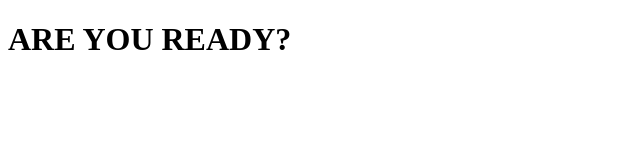
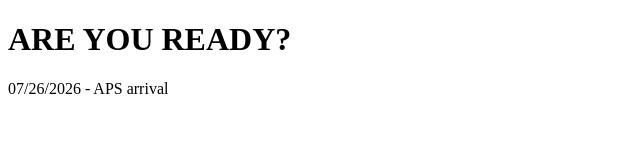
Before and after one commit to silverdriveband/topnr, a plain HTML site: page index.html in a window 1280 px wide. Shown: the whole page, without its empty margins (0-640 px from the left). Drawn offline with Linux system fonts and the light colour scheme.

Commit message:
Update index.html

```diff
--- a/index.html
+++ b/index.html
@@ -5,5 +5,6 @@
   </head>
   <body>
     <h1>ARE YOU READY?</h1>
+    <p>07/26/2026 - APS arrival</p>
   </body>
 </html>
```
